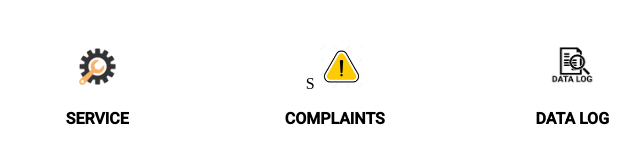
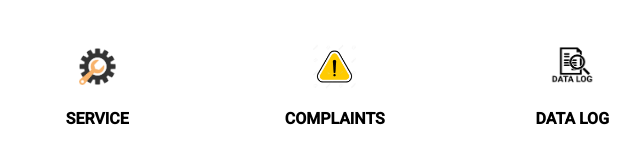
Before and after one commit to AndyPark20/ajax-project, a website: page index.html in a window 1280 px wide. Both pictures are taken after a click on the button "Check Status". Shown: the part 693-834 px from the top of the page, 424-1064 px from the left. Drawn offline with Linux system fonts and the light colour scheme.

Commit message:
revised and cleaned up HTML

```diff
--- a/index.html
+++ b/index.html
@@ -77,7 +77,7 @@
         <img class="home-icon" src="images/images.png" alt="service-icon">
         <p>SERVICE</p>
       </div>
-      <div class="column-quarter">S
+      <div class="column-quarter">
         <img class="home-icon" src="images/128606486-vector-hazard-warning-symbol-isolated-on-white-background-warning-icon-sign-of-problem-for-use-on-we.jpg" alt="warning-icon">
         <p>COMPLAINTS</p>
       </div>
```
